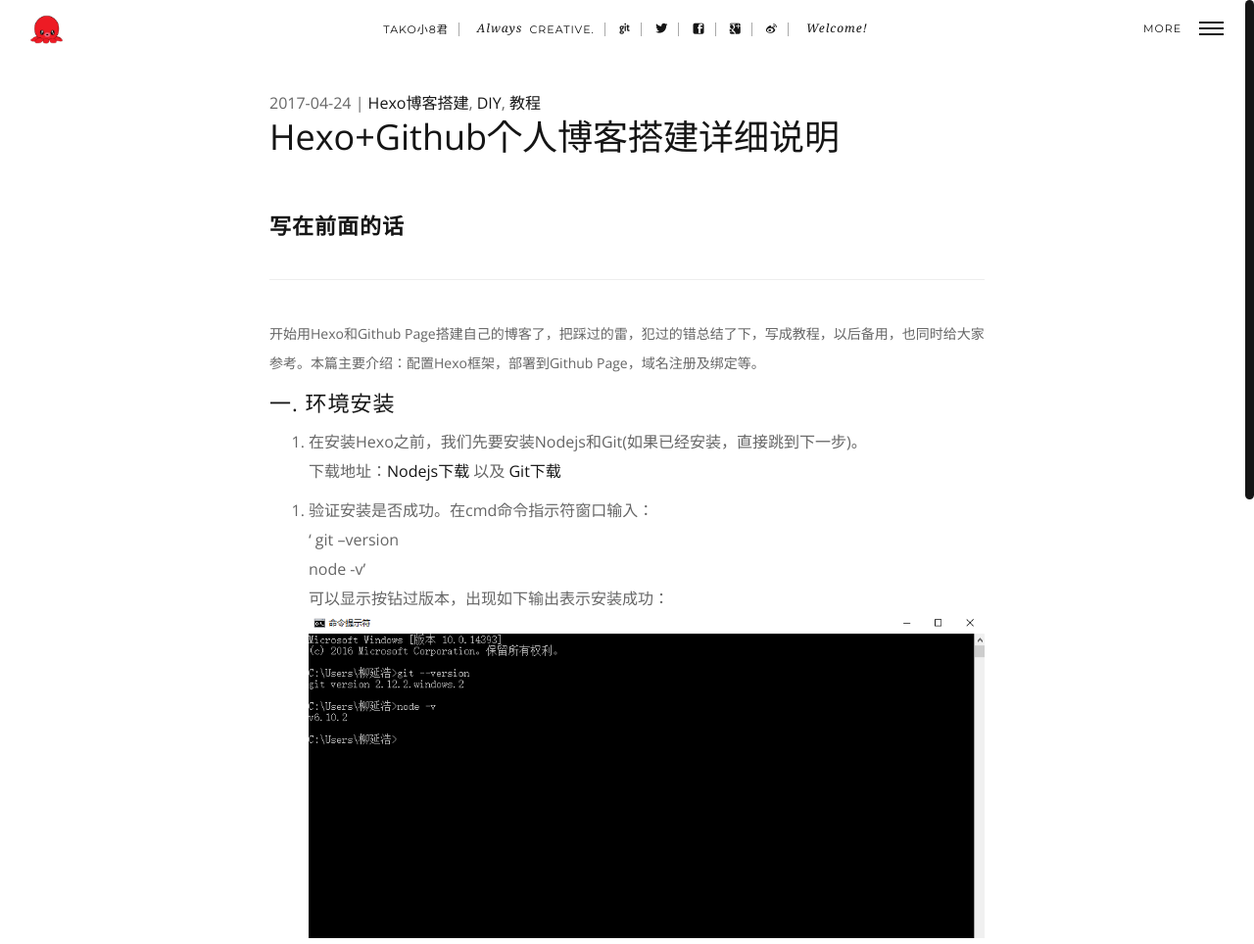
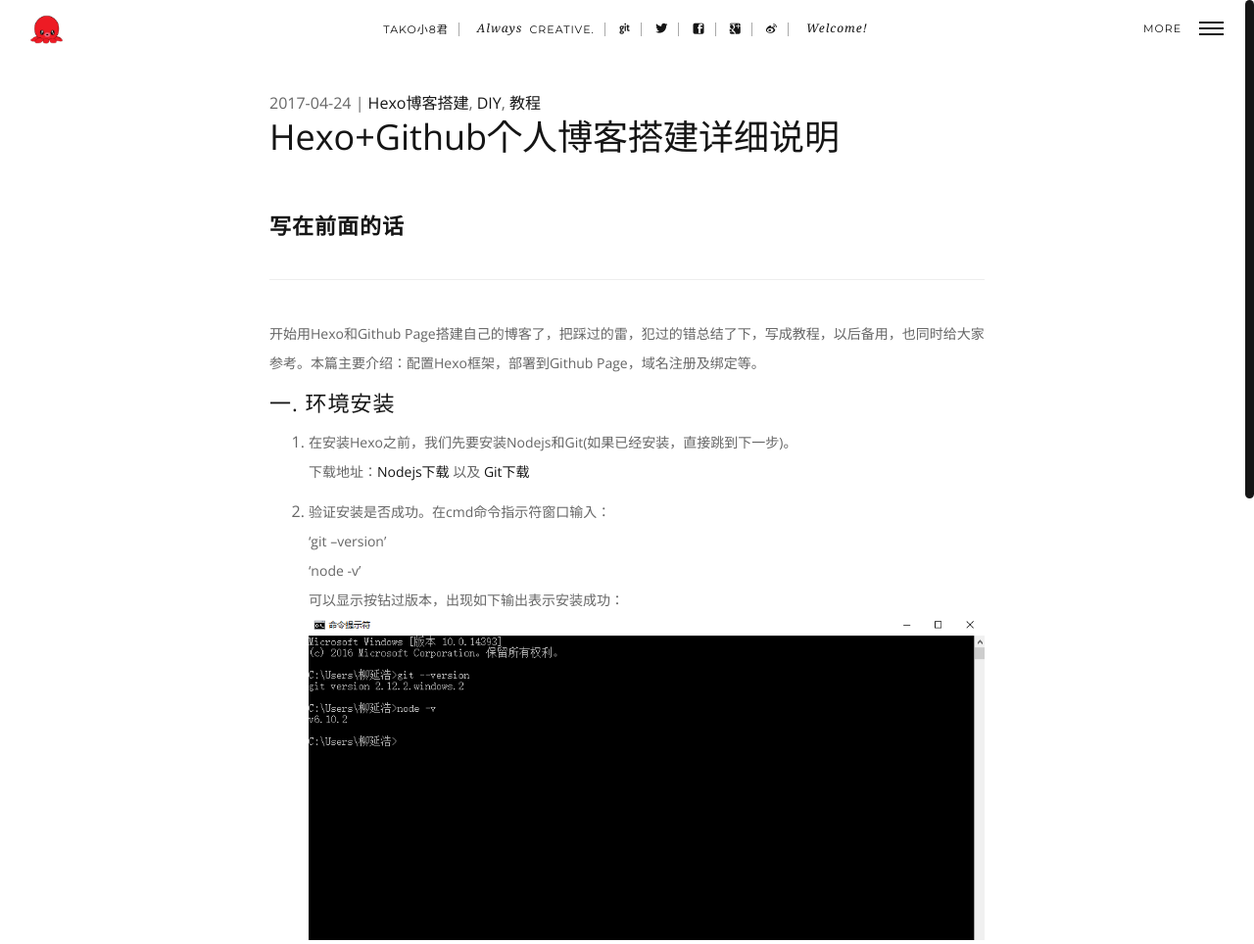
Before and after one commit to DonDracula/DonDracula.github.io, a plain HTML site: page 2017/04/24/Hexo-Github个人博客搭建详细说明/index.html in a window 1280 px wide. Shown: the top 964 px of the page at 98% size. Drawn offline with nearby package versions, Linux system fonts and the light colour scheme; some packages are replaced by stand-ins of ours; a script that the page names is missing; files whose address does not match are found by name.

Commit message:
Site updated: 2017-04-24 23:39:32

```diff
--- a/2017/04/24/Hexo-Github个人博客搭建详细说明/index.html
+++ b/2017/04/24/Hexo-Github个人博客搭建详细说明/index.html
@@ -202,10 +202,10 @@
       		<h2 id="写在前面的话"><a href="#写在前面的话" class="headerlink" title="写在前面的话"></a><strong>写在前面的话</strong></h2><hr>
 <p>开始用Hexo和Github Page搭建自己的博客了，把踩过的雷，犯过的错总结了下，写成教程，以后备用，也同时给大家参考。本篇主要介绍：配置Hexo框架，部署到Github Page，域名注册及绑定等。</p>
 <h2 id="一-环境安装"><a href="#一-环境安装" class="headerlink" title="一. 环境安装"></a>一. 环境安装</h2><ol>
-<li>在安装Hexo之前，我们先要安装Nodejs和Git(如果已经安装，直接跳到下一步)。<br>下载地址：<a href="http://www.runoob.com/nodejs/nodejs-install-setup.html" target="_blank" rel="external">Nodejs下载</a> 以及 <a href="http://jingyan.baidu.com/article/90895e0fb3495f64ed6b0b50.html" target="_blank" rel="external">Git下载</a></li>
-</ol>
-<ol>
-<li>验证安装是否成功。在cmd命令指示符窗口输入：<br>‘  git –version<br> node -v’<br>可以显示按钻过版本，出现如下输出表示安装成功：<br><img src="D:\DonDracula.github.io\source\my_pic/1.png" alt="Alt text"></li>
+<li><p>在安装Hexo之前，我们先要安装Nodejs和Git(如果已经安装，直接跳到下一步)。<br>下载地址：<a href="http://www.runoob.com/nodejs/nodejs-install-setup.html" target="_blank" rel="external">Nodejs下载</a> 以及 <a href="http://jingyan.baidu.com/article/90895e0fb3495f64ed6b0b50.html" target="_blank" rel="external">Git下载</a></p>
+</li>
+<li><p>验证安装是否成功。在cmd命令指示符窗口输入：<br>‘git –version’<br>‘node -v’<br>可以显示按钻过版本，出现如下输出表示安装成功：<br><img src="D:\DonDracula.github.io\source\my_pic/1.png" alt=""></p>
+</li>
 </ol>
 
             <div class="clearfix"></div>
```
Also changed, not shown: index.html (+1 -2 lines).
